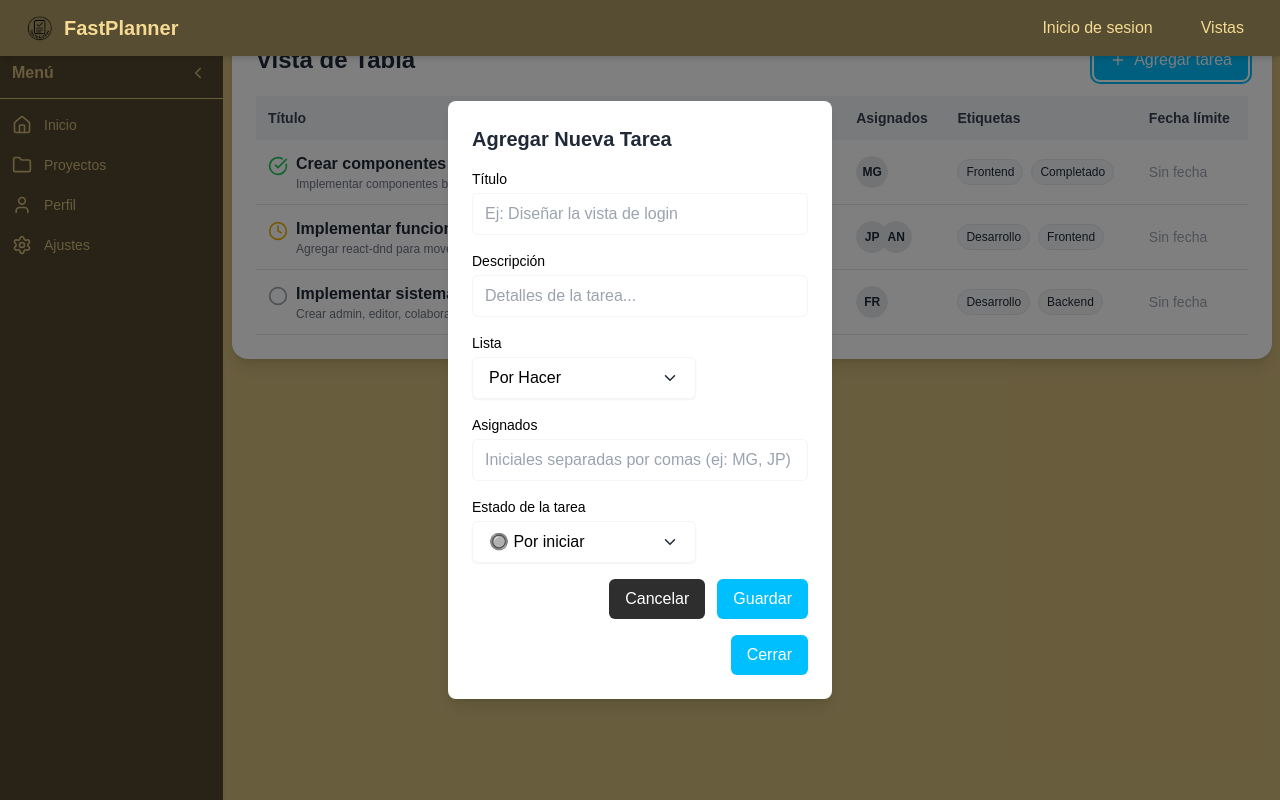
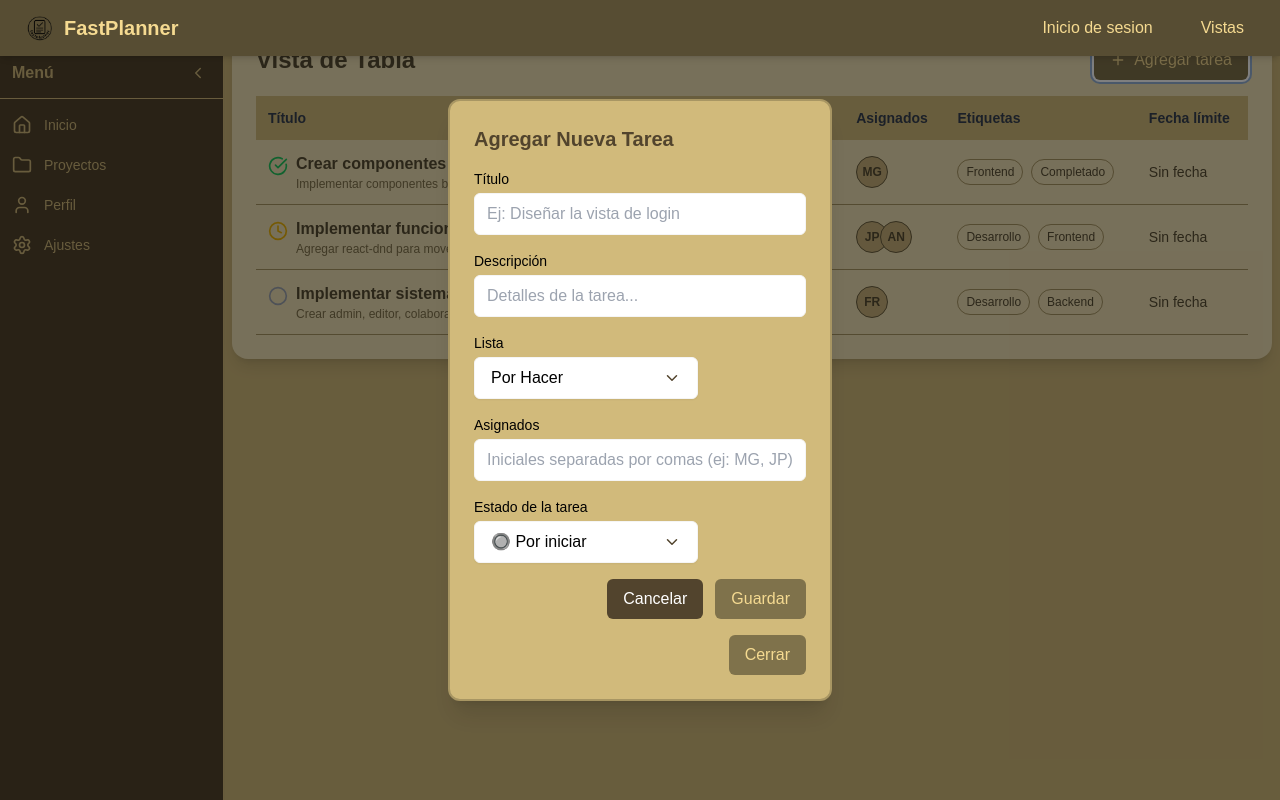
Before and after one commit to JorgeFierroo/FastPlanner, a React (Create React App) app in the folder frontend/: page /Tabla in a window 1280 px wide. Both pictures are taken after a click on the button "Agregar tarea". Built offline with nearby package versions, Linux system fonts and the light colour scheme; the HTML template or start-up script is replaced by a standard one.

Commit message:
cambio en la paleta de colores de la tabla

```diff
--- a/frontend/src/components/ui/Button.tsx
+++ b/frontend/src/components/ui/Button.tsx
@@ -9,9 +9,9 @@ const Button: React.FC<ButtonProps> = ({ children, variant = "primary", classNam
     "px-4 py-2 rounded-md font-medium transition-colors focus:outline-none focus:ring-2 focus:ring-offset-2";
 
   const variants = {
-    primary: "bg-primary text-neutral-white hover:bg-primary-dark focus:ring-primary",
-    secondary: "bg-neutral-darkgray text-neutral-white hover:bg-neutral-black focus:ring-neutral-black",
-    outline: "border border-primary text-primary hover:bg-primary-light hover:text-neutral-black focus:ring-primary",
+    primary: "bg-[#7F724B] text-[#F5DA91] hover:bg-[#a89663] focus:[#a89663]",
+    secondary: "bg-[#52442d] text-white hover:bg-[#a89663] focus:ring-[#52442d]",
+    outline: "border border-[#a89663] text-[#a89663] hover:bg-[#f5da91] hover:text-[#52442d] focus:ring-[#a89663]",
   };
 
   return (
--- a/frontend/src/components/ui/Modal.tsx
+++ b/frontend/src/components/ui/Modal.tsx
@@ -12,9 +12,9 @@ const Modal: React.FC<ModalProps> = ({ isOpen, onClose, title, children }) => {
   if (!isOpen) return null;
 
   return (
-    <div className="fixed inset-0 flex items-center justify-center bg-black bg-opacity-50">
-      <div className="bg-white rounded-lg shadow-lg p-6 w-96">
-        <h2 className="text-xl font-bold mb-4">{title}</h2>
+    <div className="fixed inset-0 flex items-center justify-center bg-black/50 bg-opacity-50">
+      <div className="bg-[#d1ba7b] rounded-xl shadow-xl p-6 w-96 text-[#52442d] border-2 border-[#a89663]">
+        <h2 className="text-xl font-bold mb-4 text-[#52442d]">{title}</h2>
 
         {children && <div>{children}</div>} {/* solo renderiza si existe */}
 
--- a/frontend/src/pages/Tabla.jsx
+++ b/frontend/src/pages/Tabla.jsx
@@ -101,7 +101,7 @@ export default function Tabla() {
   };
 
   return (
-    <div className="p-6 bg-white rounded-2xl shadow-lg mx-2 my-4">
+    <div className="p-6 bg-[#efe0b4] rounded-2xl shadow-lg mx-2 my-4 text-[#574d33]">
       <div className="flex items-center justify-between mb-4">
         <h2 className="text-2xl font-bold">Vista de Tabla</h2>
 
@@ -109,7 +109,7 @@ export default function Tabla() {
         <Button
           variant="primary"
           onClick={() => setIsModalOpen(true)}
-          className="flex items-center gap-2"
+          className="flex items-center gap-2 text-[#F5DA91]"
         >
           <Plus className="w-4 h-4" /> Agregar tarea
         </Button>
@@ -119,7 +119,7 @@ export default function Tabla() {
       <div className="overflow-x-auto">
         <table className="w-full border-collapse">
           <thead>
-            <tr className="bg-gray-100 text-left">
+            <tr className="bg-[#d1ba7b] text-left text-[#574d33]">
               <th className="p-3 text-sm font-semibold text-gray-700">Título</th>
               <th className="p-3 text-sm font-semibold text-gray-700">Lista</th>
               <th className="p-3 text-sm font-semibold text-gray-700">Asignados</th>
@@ -129,15 +129,15 @@ export default function Tabla() {
           </thead>
           <tbody>
             {tareas.map((tarea) => (
-              <tr key={tarea.id} className="border-b hover:bg-gray-50">
+              <tr key={tarea.id} className="border-b border-[#a89663] hover:bg-[#f5da91] transition">
                 <td className="p-3">
                   <div className="flex items-start gap-2">
                     {tarea.estado === "verde" && <CheckCircle className="text-green-500 w-5 h-5 mt-1" />}
                     {tarea.estado === "amarillo" && <Clock className="text-yellow-500 w-5 h-5 mt-1" />}
                     {tarea.estado === "gris" && <Circle className="text-gray-400 w-5 h-5 mt-1" />}
                     <div>
-                      <p className="font-semibold">{tarea.titulo}</p>
-                      <p className="text-xs text-gray-500">{tarea.descripcion}</p>
+                      <p className="font-semibold text-[#574d33]">{tarea.titulo}</p>
+                      <p className="text-xs text-[#7f724b]">{tarea.descripcion}</p>
                     </div>
                   </div>
                 </td>
@@ -147,7 +147,7 @@ export default function Tabla() {
                     {tarea.asignados.map((a, i) => (
                       <div
                         key={i}
-                        className="w-8 h-8 flex items-center justify-center bg-gray-200 rounded-full border text-xs font-bold"
+                        className="w-8 h-8 flex items-center justify-center bg-[#c8b07a] rounded-full border border-[#6b603f] text-xs font-bold text-[#574d33]"
                       >
                         {a}
                       </div>
@@ -159,7 +159,7 @@ export default function Tabla() {
                     {tarea.etiquetas.map((etiqueta, i) => (
                       <span
                         key={i}
-                        className="px-2 py-1 text-xs rounded-full bg-gray-100 border"
+                        className="px-2 py-1 text-xs rounded-full bg-[#efe0b4] border border-[#a89663] text-[#574d33]"
                       >
                         {etiqueta}
                       </span>
@@ -167,7 +167,7 @@ export default function Tabla() {
                   </div>
                 </td>
                 <td className="p-3 text-sm">
-                  <span className="text-gray-400">Sin fecha</span>
+                  <span className="text-[#574d33]">Sin fecha</span>
                 </td>
               </tr>
             ))}
@@ -219,11 +219,11 @@ export default function Tabla() {
             />
             {nuevaTarea.asignados.length > 0 && (
               <div className="mt-2 flex gap-2">
-                <span className="text-sm text-gray-600">Vista previa:</span>
+                <span className="text-sm text-[#6b603f]">Vista previa:</span>
                 {nuevaTarea.asignados.map((asignado, i) => (
                   <div
                     key={i}
-                    className="w-8 h-8 flex items-center justify-center bg-gray-200 rounded-full border text-xs font-bold"
+                    className="w-8 h-8 flex items-center justify-center bg-[#c8b07a] rounded-full border border-[#6b603f] text-[#574d33] text-xs font-bold"
                   >
                     {asignado}
                   </div>
```
